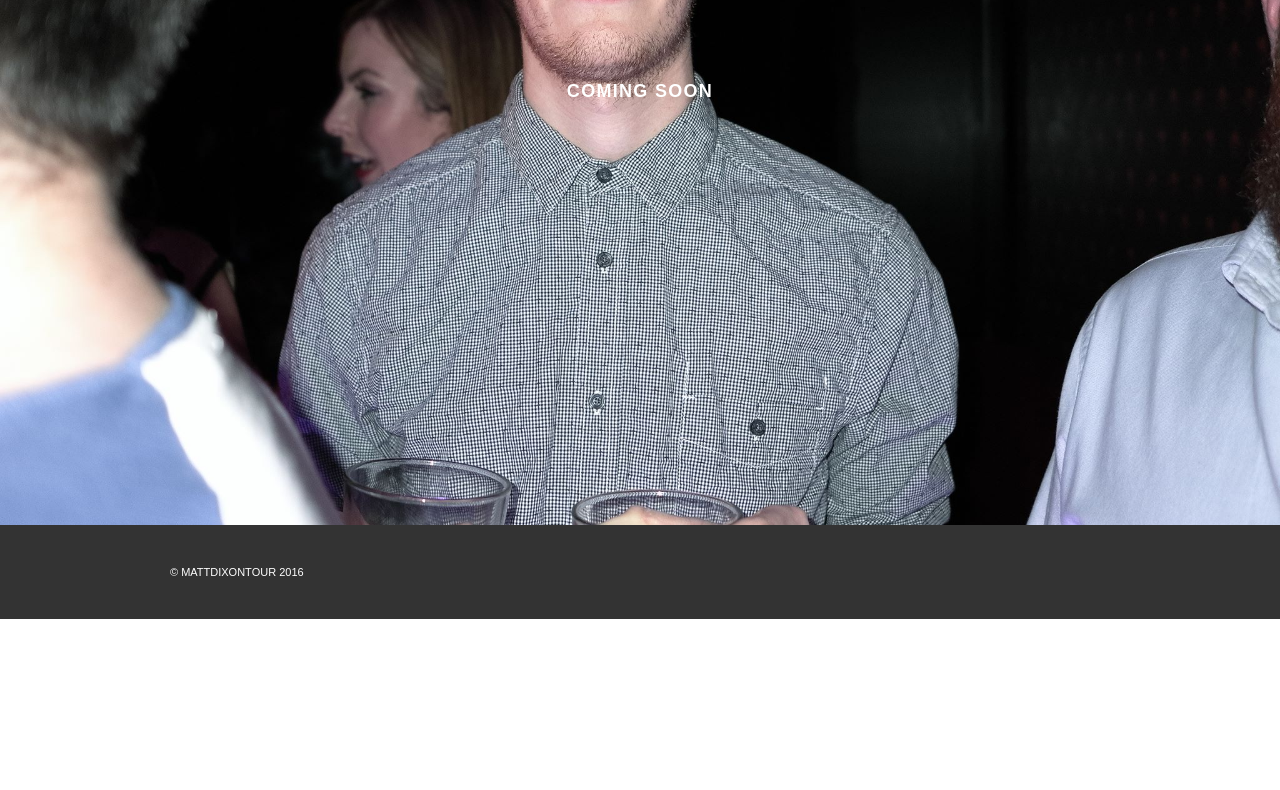
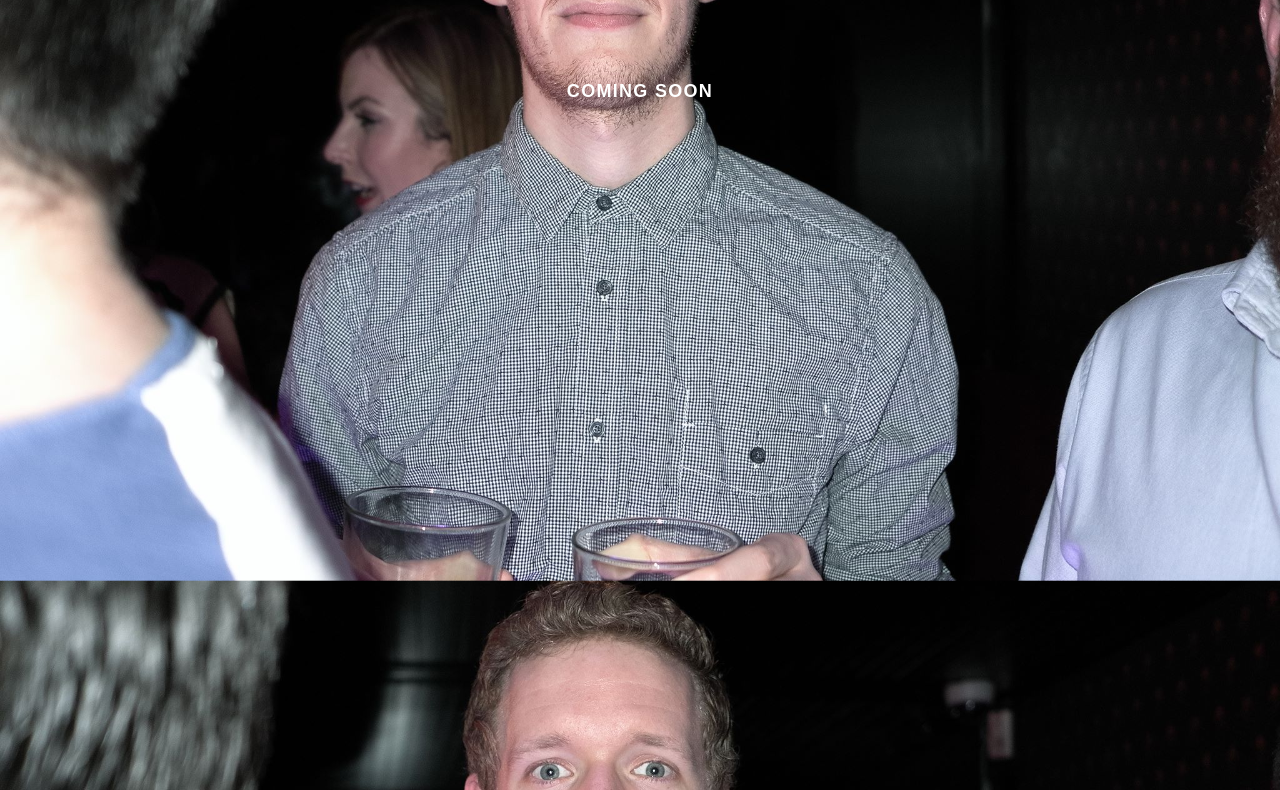
Before and after one commit to robbolopolous/mattdixontour, a plain HTML site: page index.html in a window 1280 px wide. Shown: the part 333-1123 px from the top of the page. Before the commit the page ends 952 px from the top, so only its background shows below. Drawn offline with Linux system fonts and the light colour scheme.

Commit message:
Code Updates
More updates

```diff
--- a/style.css
+++ b/style.css
@@ -14,7 +14,7 @@ html, body {
 }
 
 .jumbotron {
-  height: 800px;
+  height: 1080px;
   background: url(https://github.com/robbolopolous/mattdixontour/blob/8fd642033558d9613ba53127165044621c221c71/mattdixtourcover.jpg?raw=true) no-repeat center center fixed;
   -webkit-background-size: cover;
   -moz-background-size: cover;
```
Also changed, not shown: index.html (+0 -2 lines).
